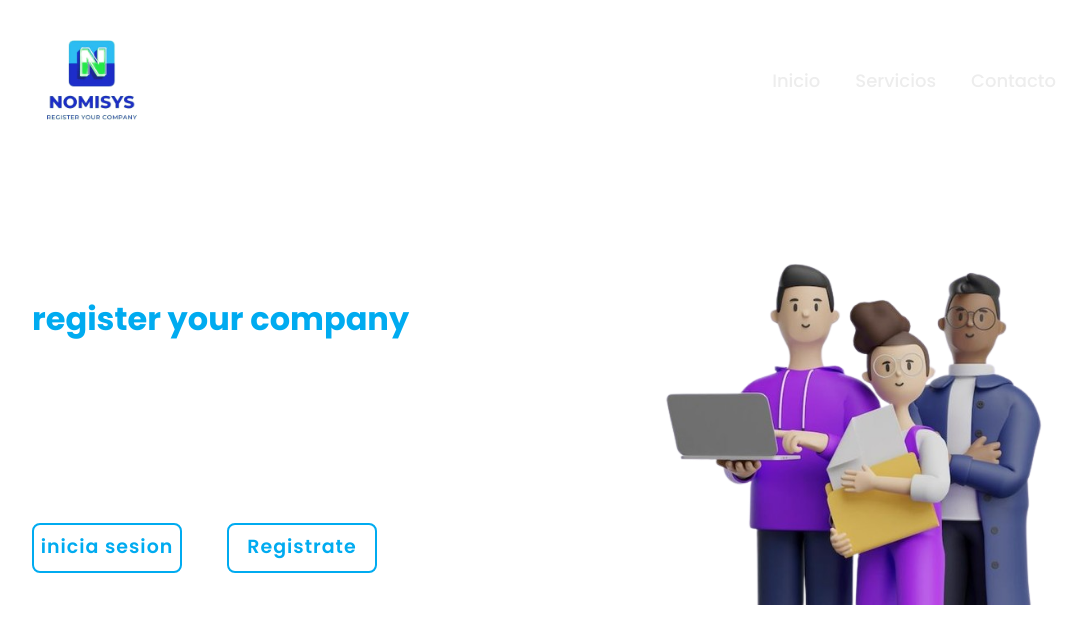
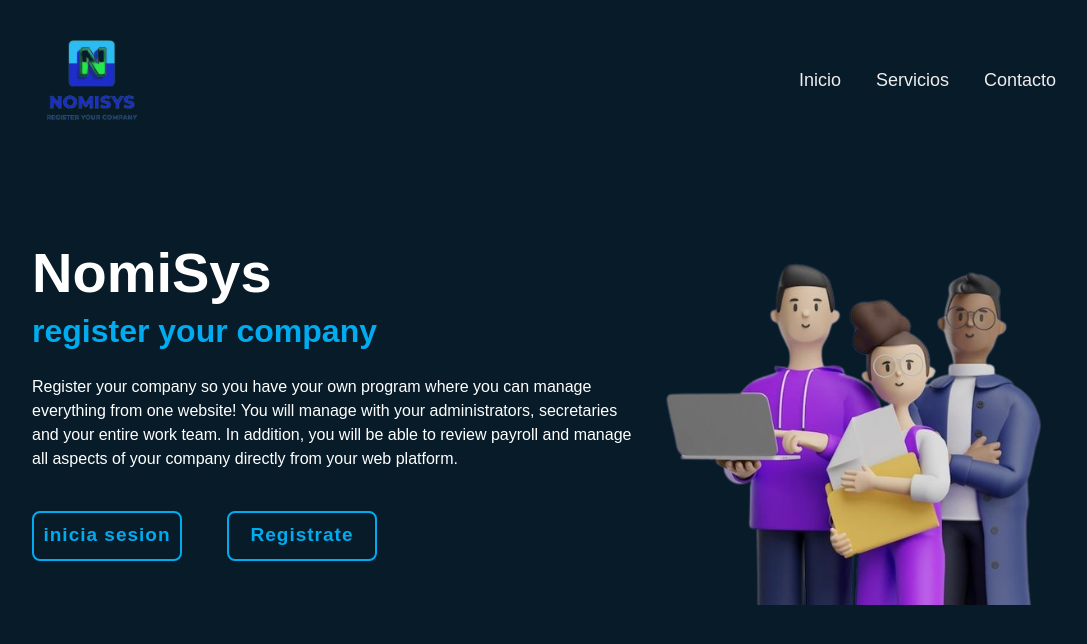
Before and after one commit to YuranyZura/nomiSys, a React (Vite) app in the folder front/: page / in a window 1280 px wide. Shown: the top 644 px of the page, without its empty margins (96-1183 px from the left). Built offline with nearby package versions, Linux system fonts and the light colour scheme; no server answers.

Commit message:
Cambio redireccionamiento empresa e inicio de sesión

```diff
--- a/front/src/components/Start.tsx
+++ b/front/src/components/Start.tsx
@@ -2,10 +2,10 @@ import "boxicons";
 
 const Start = () => {
   return (
-    <div>
+    <div className="start">
       <header className="header">
         <a href="#" className="logo">
-          <img src="src/assets/logo.png" className="h-[15vh]"/>
+          <img src="src/assets/logo.png" className="h-[15vh]" />
         </a>
         <nav className="navbar">
           <a href="#">Inicio</a>
--- a/front/src/styles/estilos.css
+++ b/front/src/styles/estilos.css
@@ -1,13 +1,14 @@
-@import url('https://fonts.googleapis.com/css2?family=Poppins:wght@100..900&display=swap');
-
-
 * {
   margin: 0;
   padding: 0;
   box-sizing: border-box;
-    font-family: 'Poppins', sans-serif;
+  font-family: "Poppins", sans-serif;
 }
 
+.start {
+  background-color: #081b29;
+  color: white;
+}
 
 body {
   color: white;
@@ -39,7 +40,7 @@ body {
   text-decoration: none;
   font-weight: 500;
   margin-left: 35px;
-    transition: .3s;
+  transition: 0.3s;
 }
 
 .navbar a:hover,
@@ -150,7 +151,7 @@ body {
   font-weight: 600;
   letter-spacing: 1px;
   overflow: hidden;
-    transition: .5s;
+  transition: 0.5s;
   z-index: 1;
 }
 
@@ -220,7 +221,7 @@ body {
   color: #00abf0;
   text-decoration: none;
   line-height: 40px;
-    transition: .5s;
+  transition: 0.5s;
 }
 
 @keyframes showRight {
--- a/front/src/views/Dashboard.tsx
+++ b/front/src/views/Dashboard.tsx
@@ -1,7 +1,6 @@
 import AccountInfo from "@/components/AccountInfo";
 import Empresas from "@/components/Empresas";
 import Navigation from "@/components/Navigation";
-import StartDashboard from "@/components/StartDashboard";
 import { Route, Routes } from "react-router-dom";
 
 const Dashboard = () => {
@@ -9,7 +8,7 @@ const Dashboard = () => {
     <div className="flex gap-2 mr-4 ">
       <Navigation />
       <Routes>
-        <Route path="/" element={<StartDashboard />} />
+        <Route path="/" element={<Empresas />} />
         <Route path="/account" element={<AccountInfo />} />
         <Route path="/empresas" element={<Empresas />} />
       </Routes>
```
Lines whose indentation alone changed are shown as unchanged.
